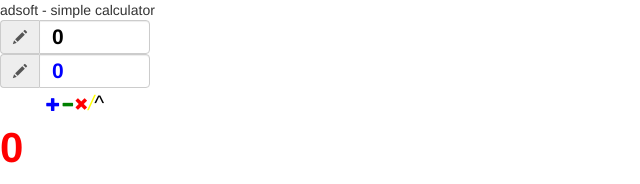
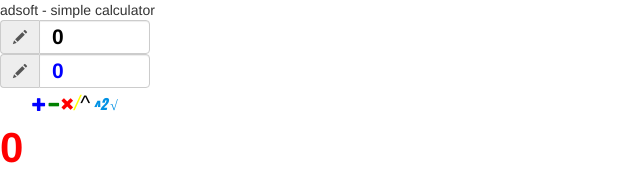
Before and after one commit to obedhipolito/testing-calculator_v2, an Angular app: page / in a window 1280 px wide. Shown: the top 184 px of the page, without its empty margins (0-640 px from the left). Built offline with nearby package versions, Linux system fonts and the light colour scheme.

Commit message:
subiendo sqrt

```diff
--- a/src/app/ui/ui.component.css
+++ b/src/app/ui/ui.component.css
@@ -50,3 +50,17 @@
     cursor: pointer;
     color: black;
 }
+
+.sqr-button {
+    cursor: pointer;
+    color: #0191e4;
+    font-weight: bold;
+    font-family: Impact;
+}
+
+.sqrt-button {
+    cursor: pointer;
+    color: #0191e4;
+    font-weight: bold;
+    font-family: Impact;
+}
--- a/src/app/ui/ui.component.html
+++ b/src/app/ui/ui.component.html
@@ -27,6 +27,12 @@
     <i class="exp-button"
         (click)="division()">^</i>
 
+    <i class="sqr-button"
+        (click)="sqr()">  ^2  </i>
+
+    <i class="sqrt-button"
+        (click)="sqrt()">  √  </i>
+
 </div>
 
 <span class="result">{{ result }}</span>
--- a/src/app/ui/ui.component.ts
+++ b/src/app/ui/ui.component.ts
@@ -3,6 +3,8 @@ import { addition } from "../addition/addition"
 import { division } from '../division/division';
 import { exp } from '../exp/exp';
 import { multiplication } from '../multiplication/multiplication';
+import { sqr } from '../sqr/sqr';
+import { sqrt } from '../sqrt/sqrt';
 import { substraction } from '../substraction/substraction';
 
 @Component({
@@ -53,4 +55,18 @@ export class UiComponent implements OnInit {
     this.result = myresult;
   }
 
+  sqr() {
+    let myresult = 0;
+    myresult = sqr(this.operator1);
+    this.result = myresult;
+  }
+
+  sqrt() {
+    let myresult = 0;
+    myresult = sqrt(this.operator1);
+    this.result = myresult;
+  }
+
+
+
 }
```
